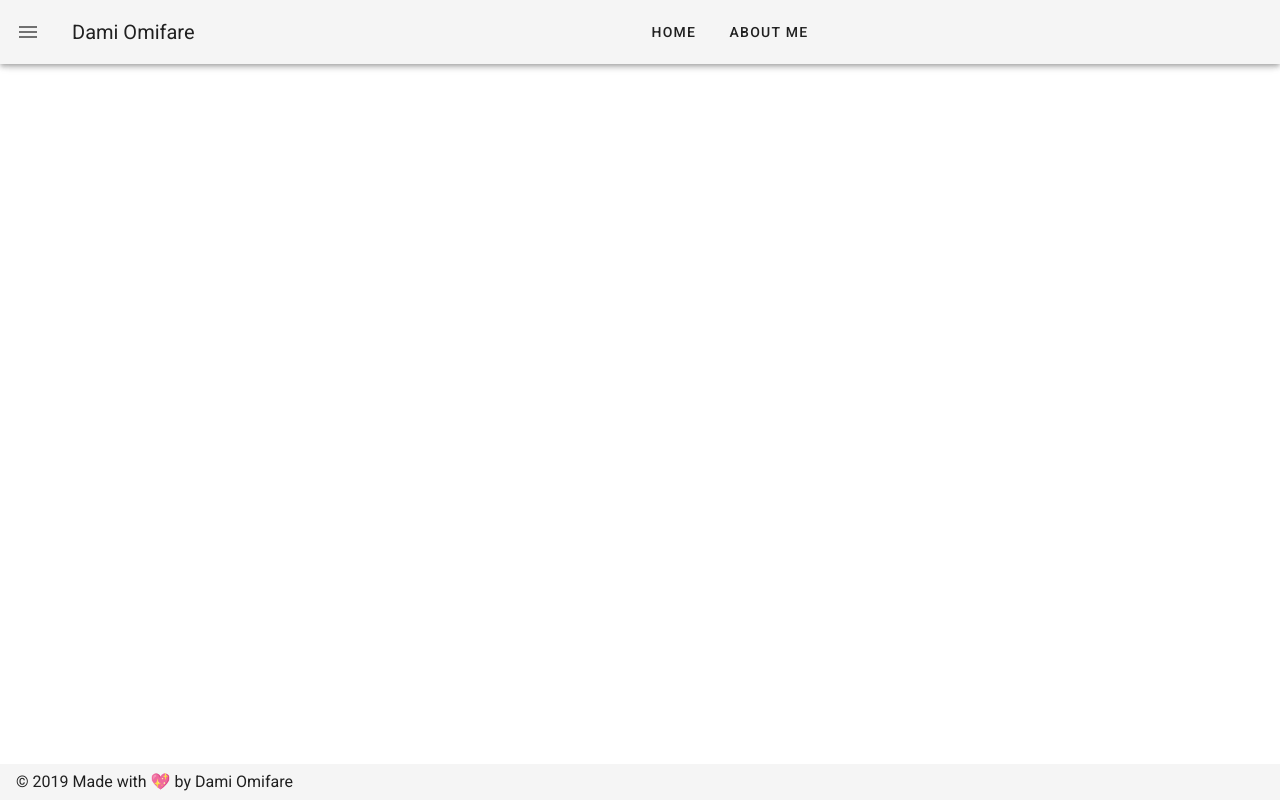
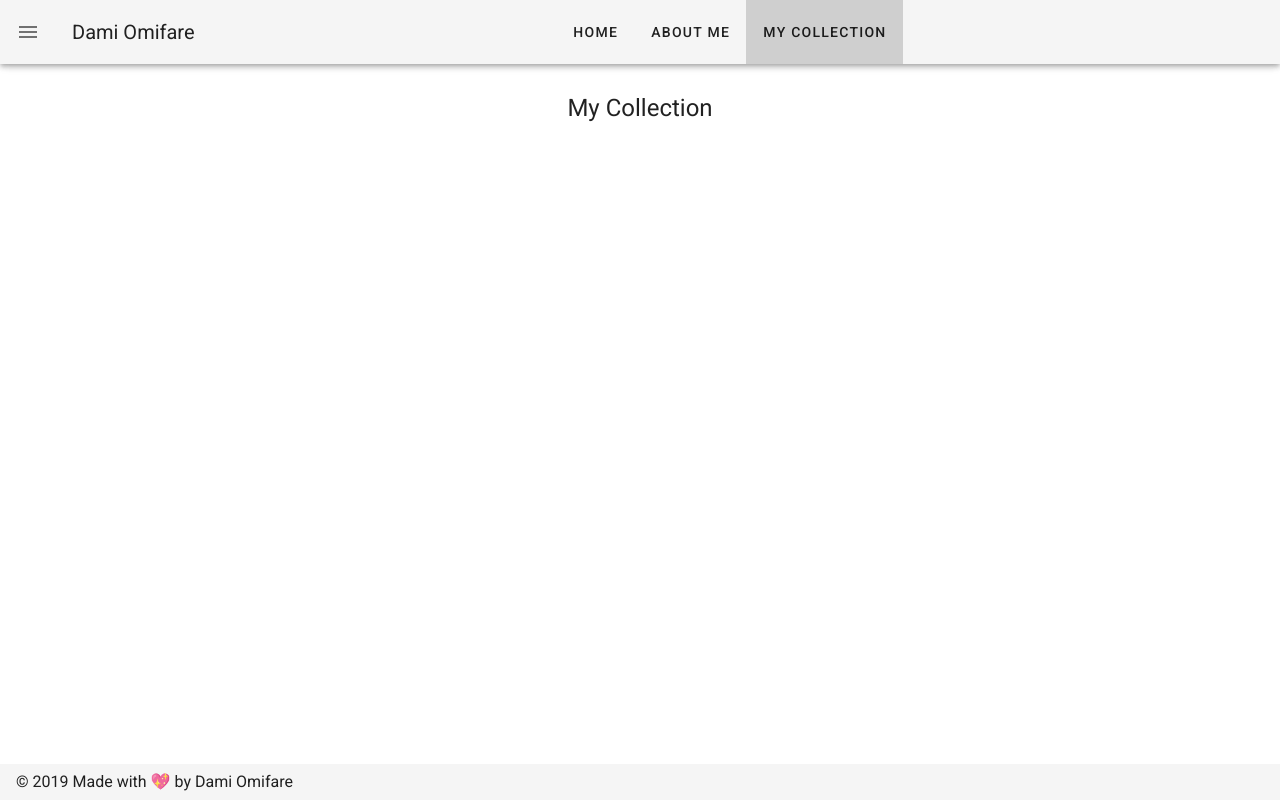
Before and after one commit to damisparks/damisparks.github.io, a Nuxt app in the folder dami-avenue/dami/: page /collection in a window 1280 px wide. Built offline with nearby package versions, Linux system fonts and the light colour scheme.

Commit message:
feat : Add collection.vue
* Add collection.vue file.
* Add basic html code.
* implement the routing on the default.vue

```diff
--- a/dami-avenue/dami/layouts/default.vue
+++ b/dami-avenue/dami/layouts/default.vue
@@ -19,7 +19,7 @@
       <v-toolbar-items>
         <v-btn to="/" text>Home</v-btn>
         <v-btn :to="{name : 'about'}" text>About Me</v-btn>
-        <!-- <v-btn text>My Collections</v-btn> -->
+        <v-btn :to="{name : 'collection'}" text>My Collection</v-btn>
       </v-toolbar-items>
       <v-spacer />
     </v-app-bar>
@@ -52,12 +52,12 @@ export default {
         icon: 'mdi-chart-bubble',
         title: 'About Me',
         to: '/about'
+      },
+      {
+        icon: 'mdi-file-document-box-multiple',
+        title: 'My Collections',
+        to: '/collection'
       }
-      // {
-      //   icon: '',
-      //   title: 'My Collections',
-      //   to: '/my_collections'
-      // }
     ],
     miniVariant: false,
     right: true,
--- /dev/null
+++ b/dami-avenue/dami/pages/collection.vue
@@ -0,0 +1,16 @@
+<template>
+  <v-layout>
+    <v-layout column justify-center align-center>
+      <v-flex xs12 sm8 md6>
+        <v-card-title class="headline">My Collection</v-card-title>
+      </v-flex>
+    </v-layout>
+  </v-layout>
+</template>
+
+<script>
+export default {}
+</script>
+
+<style lang="scss" scoped>
+</style>
```
